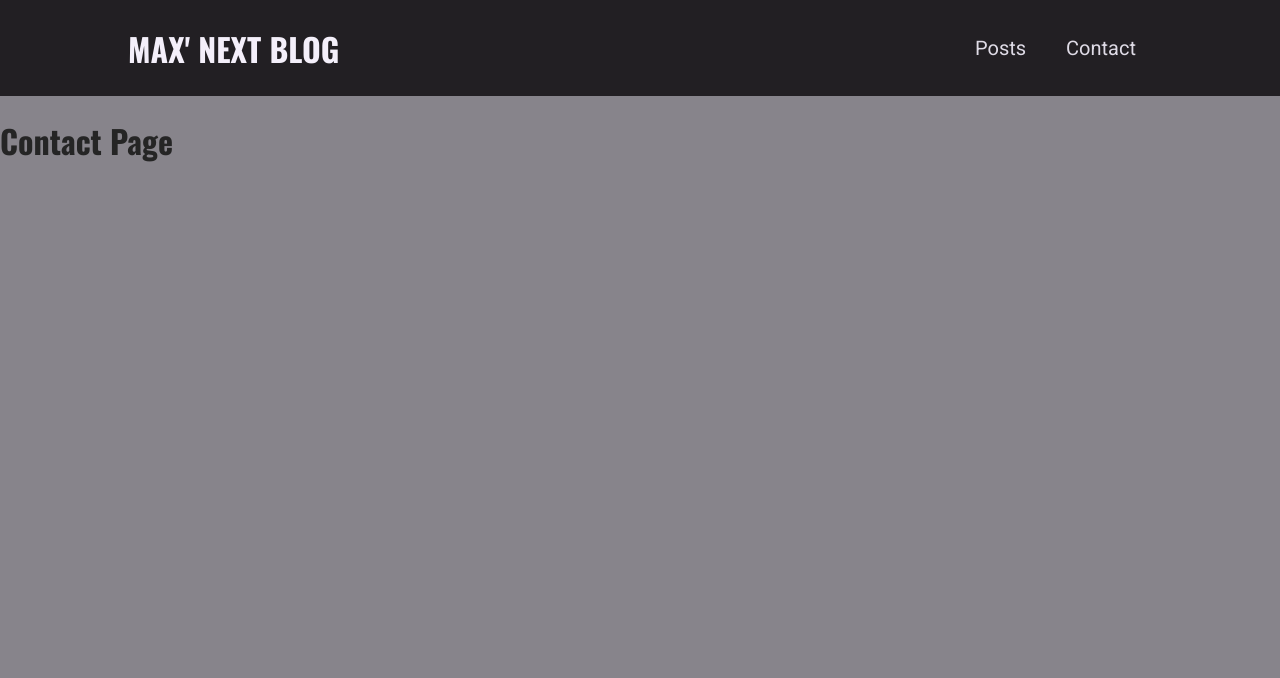
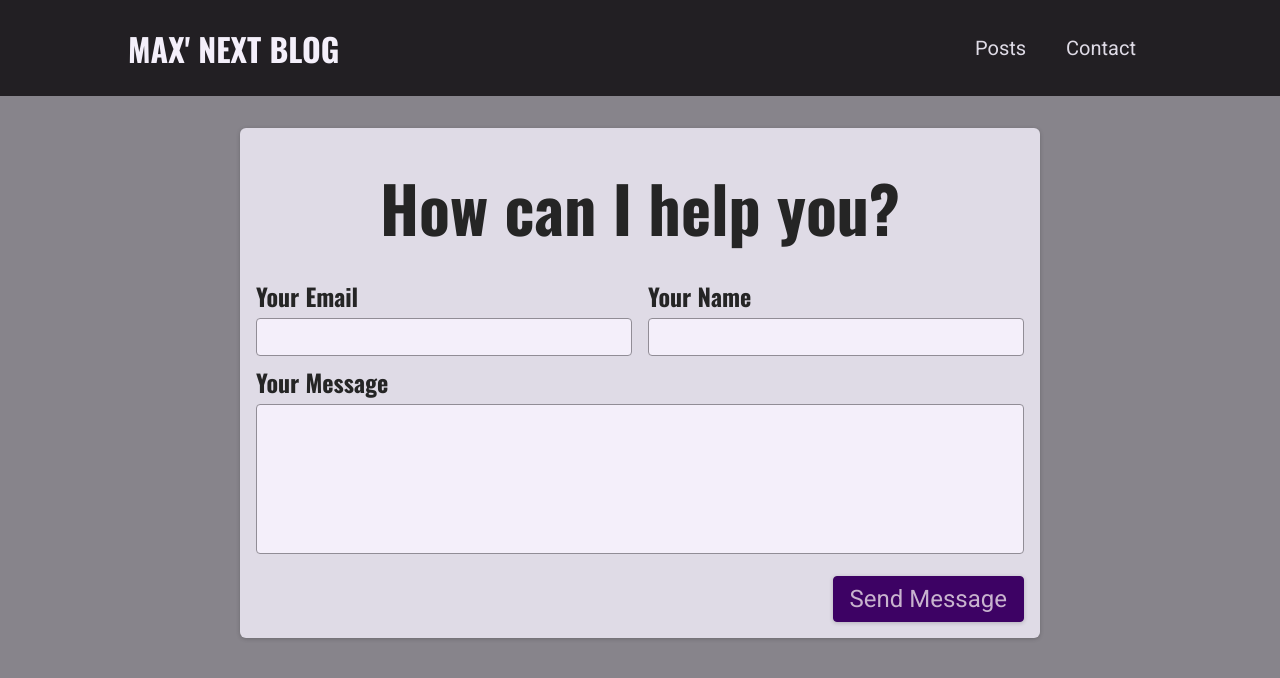
Before and after one commit to pavelklos/nextjs-blog, a Next.js app: page /contact in a window 1280 px wide. Shown: the top 678 px of the page. Built offline with nearby package versions, Linux system fonts and the light colour scheme.

Commit message:
191. [04:18] Preparing The Contact Form

```diff
--- /dev/null
+++ b/components/contact/contact-form.js
@@ -0,0 +1,31 @@
+// rfce
+import classes from "./contact-form.module.css";
+
+function ContactForm() {
+  return (
+    <section className={classes.contact}>
+      <h1>How can I help you?</h1>
+      <form className={classes.form}>
+        <div className={classes.controls}>
+          <div className={classes.control}>
+            <label htmlFor='email'>Your Email</label>
+            <input type='email' id='email' required />
+          </div>
+          <div className={classes.control}>
+            <label htmlFor='name'>Your Name</label>
+            <input type='text' id='name' required />
+          </div>
+        </div>
+        <div className={classes.control}>
+          <label htmlFor='message'>Your Message</label>
+          <textarea id='message' rows='5'></textarea>
+        </div>
+        <div className={classes.actions}>
+          <button>Send Message</button>
+        </div>
+      </form>
+    </section>
+  );
+}
+
+export default ContactForm;
--- /dev/null
+++ b/components/contact/contact-form.module.css
@@ -0,0 +1,73 @@
+.contact {
+  margin: var(--size-8) auto;
+  border-radius: 6px;
+  background-color: var(--color-grey-100);
+  width: 90%;
+  max-width: 50rem;
+  padding: var(--size-4);
+  box-shadow: 0 1px 4px rgba(0, 0, 0, 0.2);
+  font-size: var(--size-6);
+}
+
+.contact h1 {
+  font-size: var(--size-8);
+  margin: var(--size-4) 0;
+  text-align: left;
+}
+
+.form label {
+  display: block;
+  font-family: "Oswald", sans-serif;
+  font-weight: bold;
+  margin: var(--size-2) 0 var(--size-1) 0;
+}
+
+.form input,
+.form textarea {
+  font: inherit;
+  padding: var(--size-1);
+  border-radius: 4px;
+  width: 100%;
+  border: 1px solid var(--color-grey-400);
+  background-color: var(--color-grey-50);
+  resize: none;
+}
+
+.controls {
+  display: flex;
+  column-gap: 1rem;
+  flex-wrap: wrap;
+}
+
+.control {
+  flex: 1;
+  min-width: 10rem;
+}
+
+.actions {
+  margin-top: var(--size-4);
+  text-align: right;
+}
+
+.form button {
+  font: inherit;
+  cursor: pointer;
+  background-color: var(--color-primary-700);
+  border: 1px solid var(--color-primary-700);
+  padding: var(--size-2) var(--size-4);
+  border-radius: 4px;
+  color: var(--color-primary-50);
+  box-shadow: 0 1px 4px rgba(0, 0, 0, 0.2);
+}
+
+.form button:hover {
+  background-color: var(--color-primary-500);
+  border-color: var(--color-primary-500);
+}
+
+@media (min-width: 768px) {
+  .contact h1 {
+    font-size: var(--size-16);
+    text-align: center;
+  }
+}
--- a/pages/contact.js
+++ b/pages/contact.js
@@ -1,7 +1,8 @@
 // rfce
+import ContactForm from "../components/contact/contact-form";
 
 function ContactPage() {
-  return <h1>Contact Page</h1>;
+  return <ContactForm />;
 }
 
 export default ContactPage;
```
